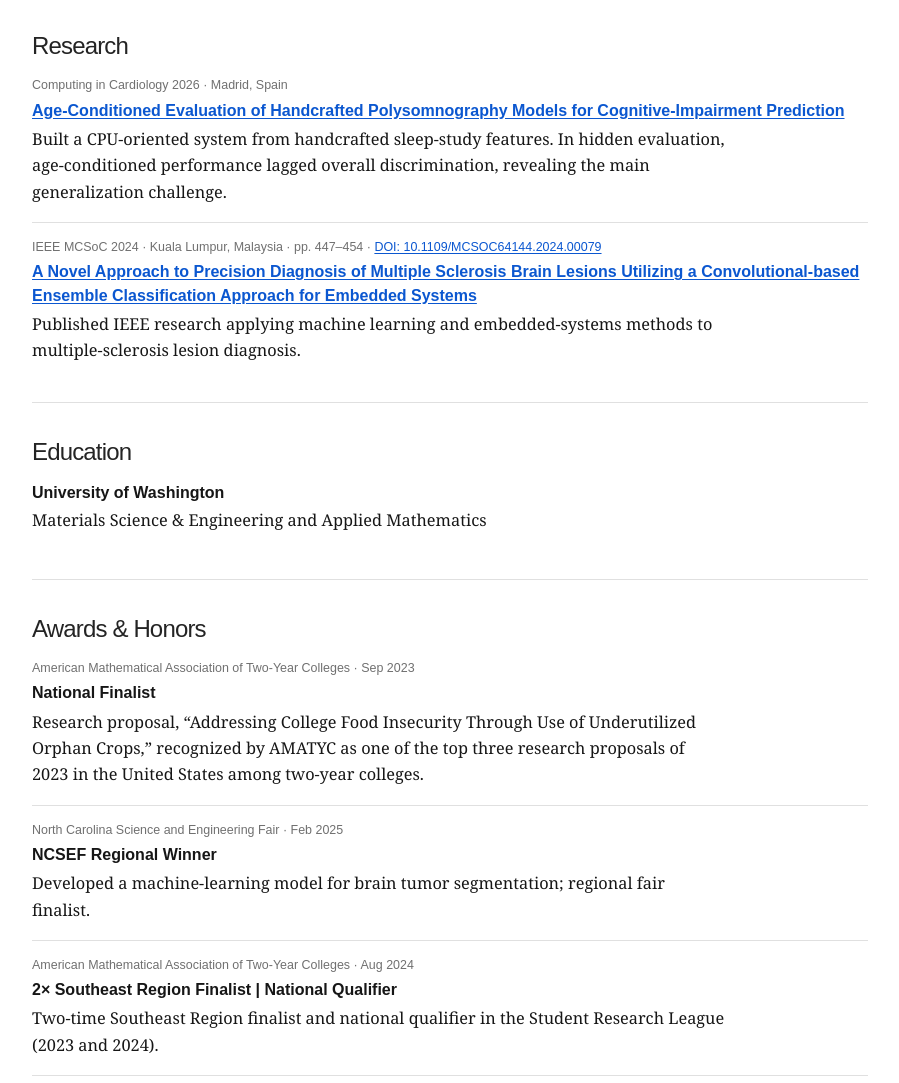
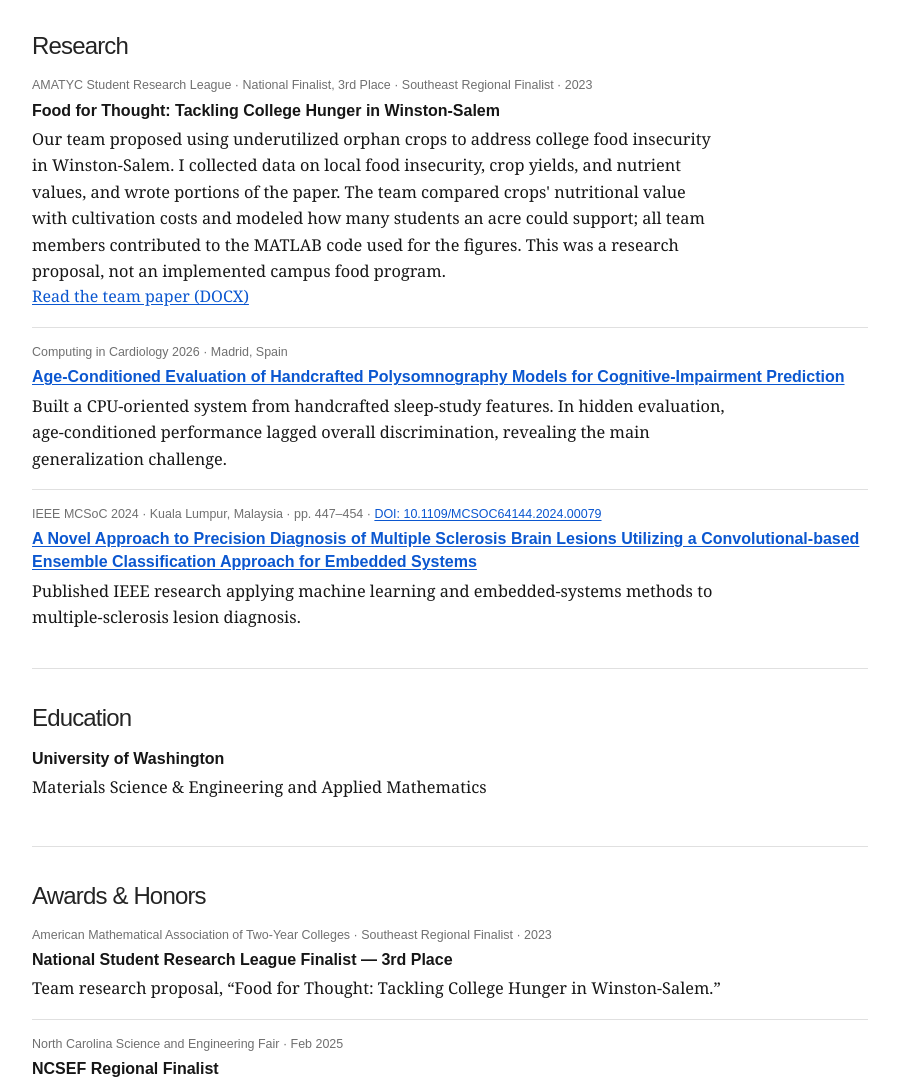
Before and after one commit to satwikkapavarapu/satwikkapavarapu.github.io, a plain HTML site: page index.html in a window 1280 px wide. Shown: the part 1101-2184 px from the top of the page, without its empty margins (190-1089 px from the left). Drawn offline with Linux system fonts and the light colour scheme.

Commit message:
Add AMATYC research project and award details

```diff
--- a/index.html
+++ b/index.html
@@ -113,6 +113,20 @@
         <h2>Research</h2>
         <div class="project-list">
           <article>
+            <strong>Food for Thought: Tackling College Hunger in Winston-Salem</strong>
+            <span class="status">AMATYC Student Research League · National Finalist, 3rd Place · Southeast Regional Finalist · 2023</span>
+            <p>
+              Our team proposed using underutilized orphan crops to address college food insecurity
+              in Winston-Salem. I collected data on local food insecurity, crop yields, and nutrient
+              values, and wrote portions of the paper. The team compared crops' nutritional value
+              with cultivation costs and modeled how many students an acre could support; all team
+              members contributed to the MATLAB code used for the figures. This was a research
+              proposal, not an implemented campus food program.
+            </p>
+            <a href="assets/food-for-thought-winston-salem.docx" target="_blank" rel="noreferrer">Read the team paper (DOCX)</a>
+          </article>
+
+          <article>
             <strong><a href="https://cinc.org/2026/Program/accepted/566_Preprint.pdf" target="_blank" rel="noreferrer">Age-Conditioned Evaluation of Handcrafted Polysomnography Models for Cognitive-Impairment Prediction</a></strong>
             <span class="status">Computing in Cardiology 2026 · Madrid, Spain</span>
             <p>
@@ -145,12 +159,12 @@
         <h2>Awards &amp; Honors</h2>
         <div class="project-list award-list">
           <article>
-            <strong>National Finalist</strong>
-            <span class="status">American Mathematical Association of Two-Year Colleges · Sep 2023</span>
-            <p>Research proposal, “Addressing College Food Insecurity Through Use of Underutilized Orphan Crops,” recognized by AMATYC as one of the top three research proposals of 2023 in the United States among two-year colleges.</p>
+            <strong>National Student Research League Finalist — 3rd Place</strong>
+            <span class="status">American Mathematical Association of Two-Year Colleges · Southeast Regional Finalist · 2023</span>
+            <p>Team research proposal, “Food for Thought: Tackling College Hunger in Winston-Salem.”</p>
           </article>
           <article>
-            <strong>NCSEF Regional Winner</strong>
+            <strong>NCSEF Regional Finalist</strong>
             <span class="status">North Carolina Science and Engineering Fair · Feb 2025</span>
             <p>Developed a machine-learning model for brain tumor segmentation; regional fair finalist.</p>
           </article>
```
Also changed, not shown: 1 other file.
